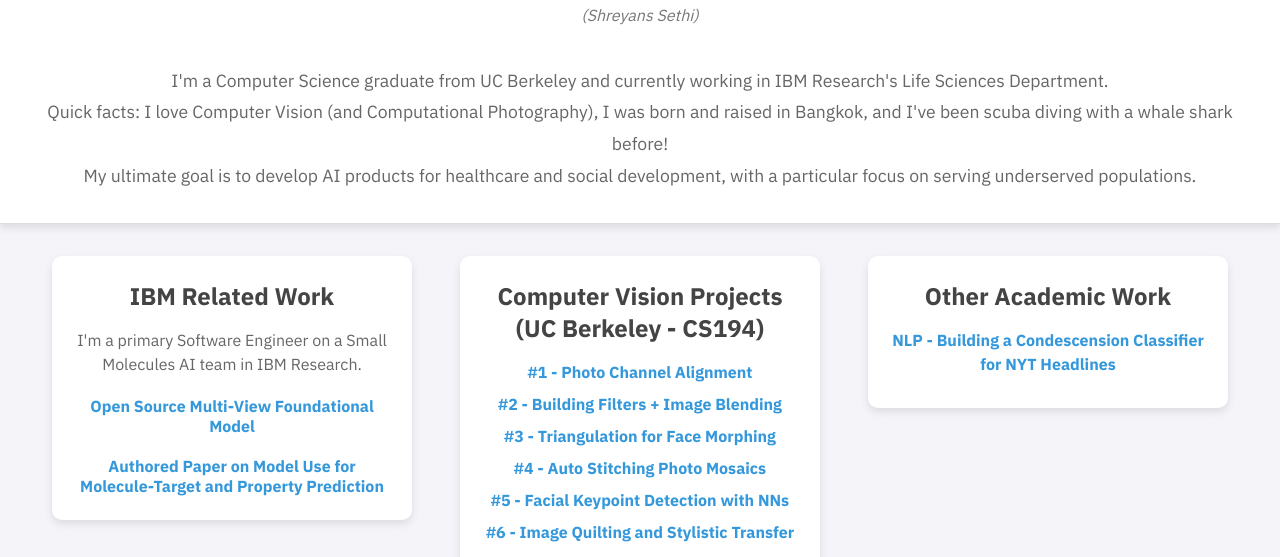
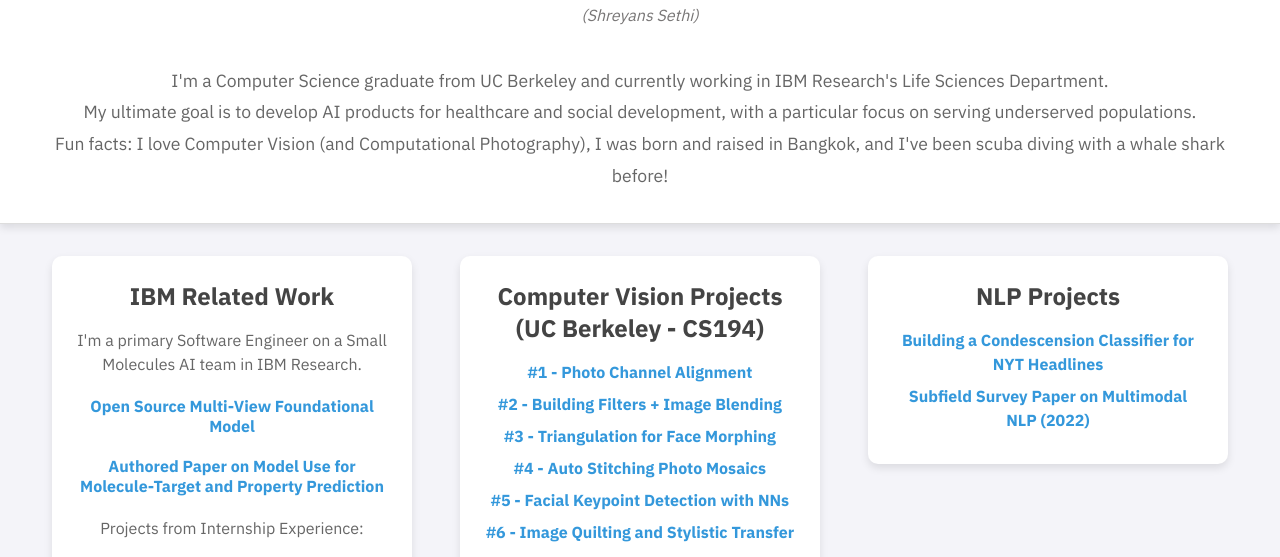
Before and after one commit to shreyanssethi/shreyanssethi.github.io, a plain HTML site: page index.html in a window 1280 px wide. Shown: the part 227-784 px from the top of the page. Drawn offline with Linux system fonts and the light colour scheme.

Commit message:
Add Multimodal NLP survey and IBM Internship work

```diff
--- a/index.html
+++ b/index.html
@@ -18,8 +18,8 @@
             <p>
               <br>
               I'm a Computer Science graduate from UC Berkeley and currently working in IBM Research's Life Sciences Department. <br>
-              Quick facts: I love Computer Vision (and Computational Photography), I was born and raised in Bangkok, and I've been scuba diving with a whale shark before!<br>
-              My ultimate goal is to develop AI products for healthcare and social development, with a particular focus on serving underserved populations.
+              My ultimate goal is to develop AI products for healthcare and social development, with a particular focus on serving underserved populations. <br>
+              Fun facts: I love Computer Vision (and Computational Photography), I was born and raised in Bangkok, and I've been scuba diving with a whale shark before!
             </p>
         </div>
     </header>
@@ -30,7 +30,9 @@
             <h2>IBM Related Work</h2>
             <p>I'm a primary Software Engineer on a Small Molecules AI team in IBM Research.</p><br>
             <a href="https://github.com/BiomedSciAI/biomed-multi-view" target="_blank">Open Source Multi-View Foundational Model</a><br><br>
-            <a href="https://arxiv.org/abs/2410.19704" target="_blank">Authored Paper on Model Use for Molecule-Target and Property Prediction</a>
+            <a href="https://arxiv.org/abs/2410.19704" target="_blank">Authored Paper on Model Use for Molecule-Target and Property Prediction</a><br><br>
+            <p>Projects from Internship Experience:</p><br>
+            <a href="https://github.com/BiomedSciAI/DPM360" target="_blank">DPM360 - End-to-end Model Training Framework for Delivery of Healthcare AI</a>
         </div>
 
         <div class="panel">
@@ -46,9 +48,12 @@
         </div>
 
         <div class="panel">
-            <h2>Other Academic Work</h2>
+            <h2>NLP Projects</h2>
             <ul>
-                <li><a href="nyt-nlp-project/index.html">NLP - Building a Condescension Classifier for NYT Headlines</a></li>
+                <li><a href="nyt-nlp-project/index.html">Building a Condescension Classifier for NYT Headlines</a></li>
+                <li>
+                    <a href="other_resources/multimodal_nlp_survey.pdf" target="_blank">Subfield Survey Paper on Multimodal NLP (2022)</a>
+                </li>
             </ul>
         </div>
     </div>
```
Also changed, not shown: nyt-nlp-project/index.html (+10 -3 lines), 1 other file.
